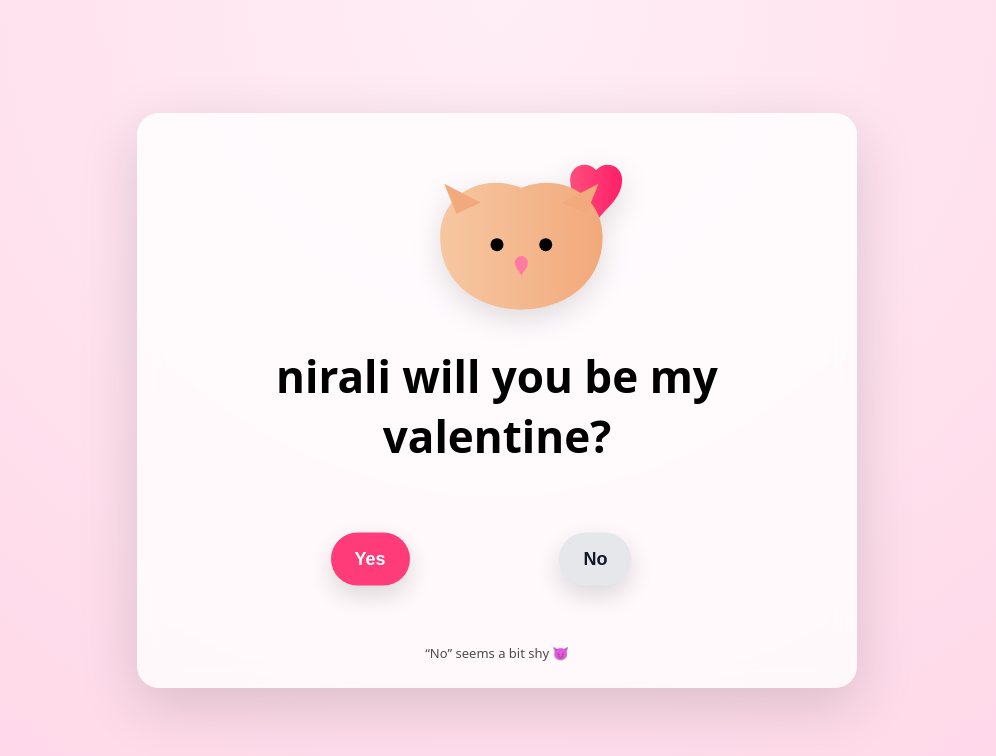
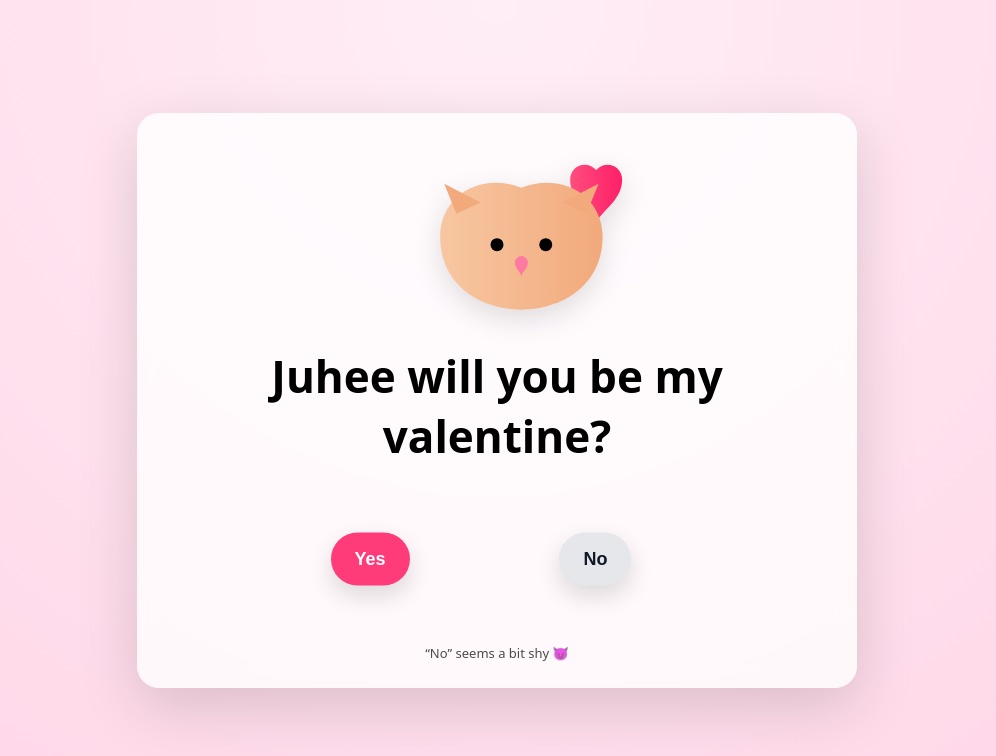
Before and after one commit to rocketman0308/New, a plain HTML site: page index.html in a window 1280 px wide. Shown: the whole page, without its empty margins (143-1139 px from the left). Drawn offline with nearby package versions, Linux system fonts and the light colour scheme.

Commit message:
index.html

```diff
--- a/index.html
+++ b/index.html
@@ -171,7 +171,7 @@
             fill="#ff7aa2"/>
     </svg>
 
-    <h1>nirali will you be my valentine?</h1>
+    <h1>Juhee will you be my valentine?</h1>
 
     <section class="button-zone" id="zone">
       <button id="yesBtn">Yes</button>
```
